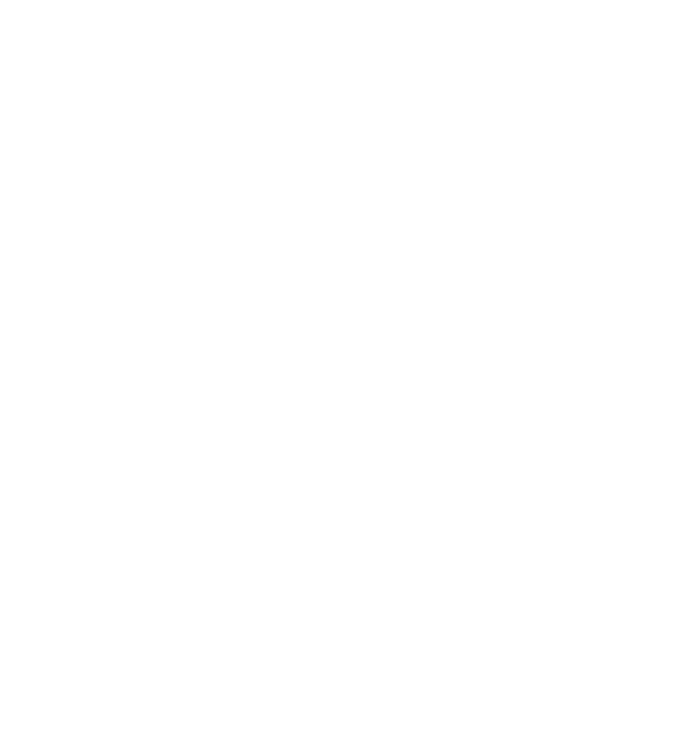
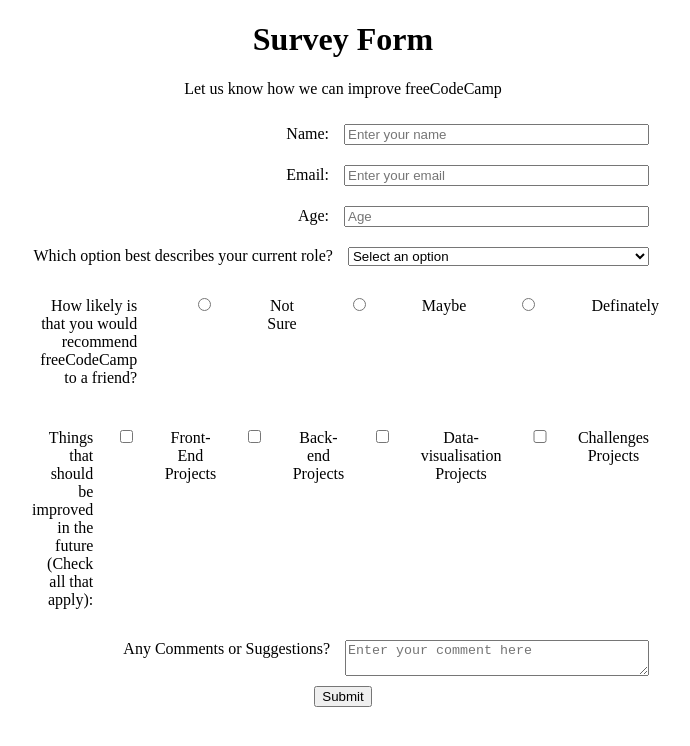
Before and after one commit to arsts/fcc-project-survey-form, a plain HTML site: page index.html in a window 1280 px wide. Shown: the whole page, without its empty margins (297-987 px from the left). Drawn offline with Linux system fonts and the light colour scheme.

Commit message:
added form elements

```diff
--- a/index.css
+++ b/index.css
@@ -0,0 +1,29 @@
+main {
+  text-align: center;
+}
+
+.row {
+  display: flex;
+  /* flex-direction: row; */
+  justify-content: space-between;
+  align-items: baseline;
+
+}
+
+.column-left {
+  flex: 50%;
+  text-align: right;
+  padding: 5px;
+}
+
+.column-right {
+  flex: 50%;
+  margin: 10px;
+}
+
+.container {
+  margin: 0 auto;
+  max-width: 50%;
+}
+
+/*  */
--- a/index.html
+++ b/index.html
@@ -4,9 +4,69 @@
   <meta charset="UTF-8">
   <meta name="viewport" content="width=device-width, initial-scale=1.0">
   <meta http-equiv="X-UA-Compatible" content="ie=edge">
-  <title>Document</title>
+  <link rel="stylesheet" href="./index.css">
+  <title>Project: Survey Form</title>
 </head>
 <body>
+  <main>
+    <h1 id="title">Survey Form</h1>
+    <p id="description">Let us know how we can improve freeCodeCamp</p>
+    <div class="container">
+      <from id="survey-form" method="" action="#">
+        <div class="row">
+          <label class="column-left" id="name-label" for="name">Name:</label>
+          <input class="column-right" type="text" placeholder="Enter your name" name="name">
+        </div>
+        <div class="row">
+          <label class="column-left" id="email-label" for="email">Email:</label>
+          <input class="column-right" type="email" placeholder="Enter your email" name="email" required>
+        </div>
+        <div class="row">
+          <label class="column-left"id="number-label" for="age">Age:</label>
+          <input class="column-right"  id="number" type="number" placeholder="Age" name="age">
+        </div>
+        <div class="row">
+          <label class="column-left" id="dropdown">Which option best describes your current role?</label>
+          <select class="column-right" id="dropdown" name="role" id="">
+            <option value="disabled">Select an option</option>
+            <option value="student">Student</option>
+            <option value="job">Ful time Job</option>
+            <option value="learner">Full Time Learner</option>
+            <option value="preferNo">Prefer not to say</option>
+            <option value="other">Other</option>
+          </select>
+        </div>
+        <div class="row">
+          <p class="column-left">How likely is that you would recommend freeCodeCamp to a friend?</p>
+          <input class="column-right" id="not-sure" type="radio" name="not-sure">
+          <label for="not-sure">Not Sure</label>
+          <input class="column-right" id="Maybe" type="radio" name="Maybe">
+          <label for="Maybe">Maybe</label>
 
+          <input class="column-right" id="definately" type="radio" name="definately">
+          <label for="definately">Definately</label>
+        </div>
+        <div class="row">
+          <p class="column-left">Things that should be improved in the future (Check all that apply):</p>
+          <input class="column-right" type="checkbox" id="front-end" name="front-end" value="1">
+          <label class="column-right" for="front-end">Front-End Projects</label>
+          <input class="column-right" type="checkbox" id="back-end" name="back-end" value="1">
+          <label class="column-right" for="back-end">Back-end Projects</label>
+          <input class="column-right" type="checkbox" id="data-visualisation" name="data-visualisation" value="1">
+          <label class="column-right" for="data-visualisation">Data-visualisation Projects</label>
+          <input class="column-right" type="checkbox" id="challenges" name="challenges" value="1">
+          <label class="column-right" for="challenges">Challenges Projects</label>
+        </div>
+        <div class="row">
+          <label class="column-left" for="comment"> Any Comments or Suggestions? </label>
+          <textarea class="column-right" id="comment" name="user_comment" placeholder="Enter your comment here"></textarea>
+        </div>
+        <input id="submit" type="submit" >
+
+
+
+      </from>
+    </div>
+  </main>
 </body>
 </html>
```
